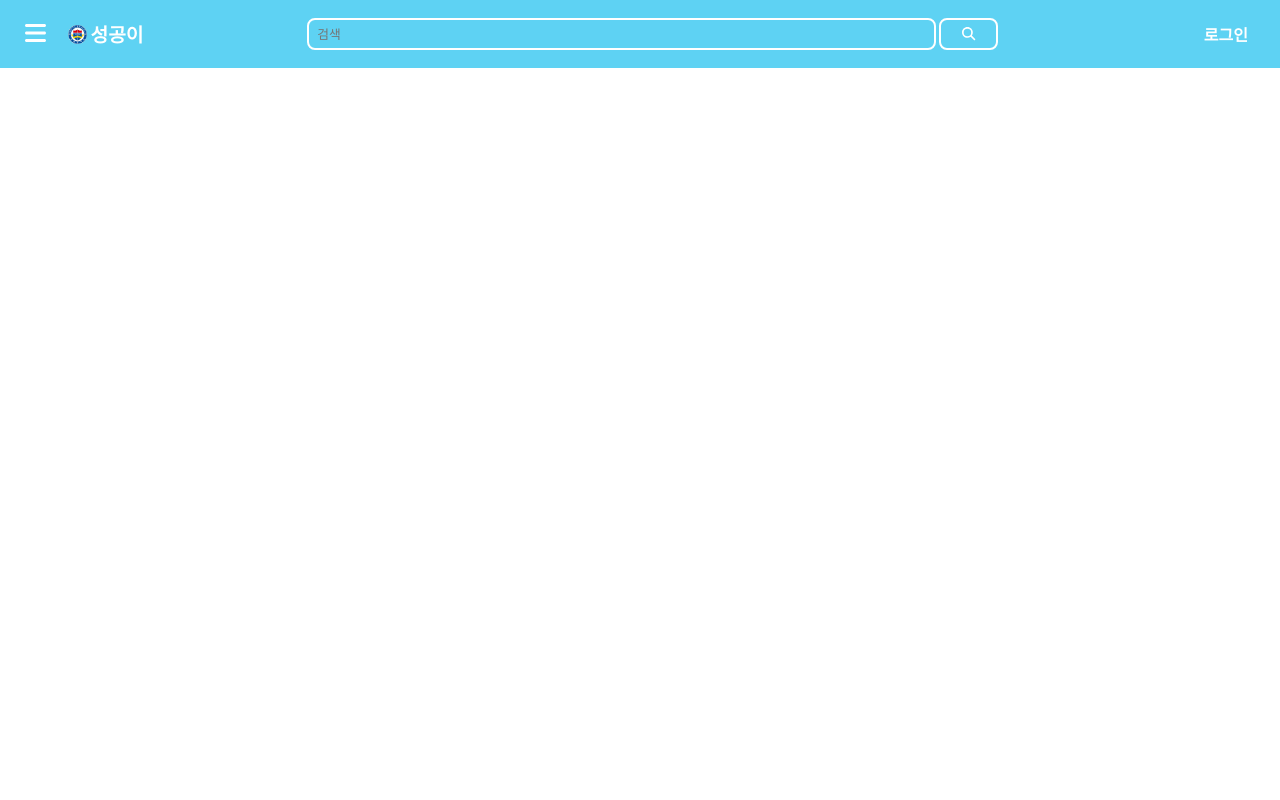
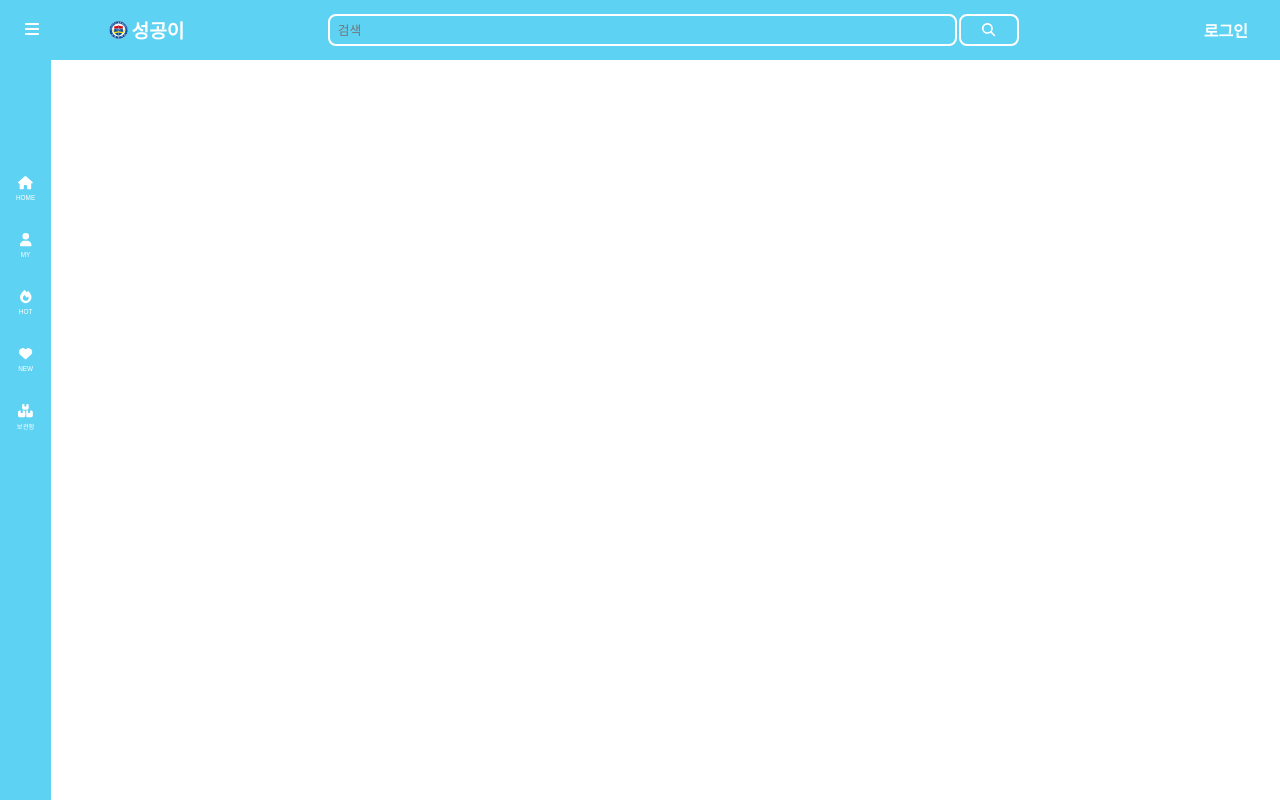
Before and after one commit to gilyeon00/Sunggongee-v2, a React (Create React App) app in the folder frontend/: page / in a window 1280 px wide. Built offline with nearby package versions, Linux system fonts and the light colour scheme.

Commit message:
feat: SideMenu 추가

```diff
--- a/frontend/package.json
+++ b/frontend/package.json
@@ -4,6 +4,7 @@
   "private": true,
   "dependencies": {
     "@fortawesome/fontawesome-svg-core": "^6.3.0",
+    "@fortawesome/free-brands-svg-icons": "^6.3.0",
     "@fortawesome/free-solid-svg-icons": "^6.3.0",
     "@fortawesome/react-fontawesome": "^0.2.0",
     "@testing-library/jest-dom": "^5.16.5",
--- a/frontend/src/App.css
+++ b/frontend/src/App.css
@@ -11,3 +11,10 @@
   --color-light-gray:#c0c0c0;
   --color-white:#fff;
 }
+
+button{
+  border:none;
+  outline: none;
+  cursor: pointer;
+  background: none;
+}
--- a/frontend/src/App.js
+++ b/frontend/src/App.js
@@ -9,11 +9,11 @@ function App() {
     <div className="App">
       <BrowserRouter>
         <Header/>
-        {/* <section>
+        <section>
           <Routes>
-            <Route path='/' element={<Home/>}></Route>
+            <Route path="/" element={<Home/>} />
           </Routes>
-        </section> */}
+        </section>
       </BrowserRouter>
     </div>
   );
--- a/frontend/src/component/Header/SearchFrom/index.css
+++ b/frontend/src/component/Header/SearchFrom/index.css
@@ -16,12 +16,11 @@
     box-sizing: border-box;
 }
 .search-input:focus{
-    border-color: var(--color-sub1);
+    background-color: var(--color-sub1);
     outline: 0;
 }
 .search-btn{
     border: 2px solid var(--color-white);
-    background: none;
     height: 2rem;
     width: 4rem;
     margin-left:0;
@@ -29,5 +28,4 @@
     box-sizing: border-box;
     color: var(--color-white);
     font-weight: 600;
-    cursor: pointer;
 }
--- a/frontend/src/component/Header/index.css
+++ b/frontend/src/component/Header/index.css
@@ -23,23 +23,21 @@
 }
 
 .menu-btn{
+    color: var(--color-white);
+    font-size: 1rem;
     margin: 1rem;
-    background-color: var(--color-main);
-    border: none;
-    cursor: pointer;
-    color: var(--color-white);
-    font-size: 1.5rem;
 }
 
 .logo{
     display: flex;
     align-items: center;
     color:var(--color-white);
+    margin-left: 3rem;
 }
 
 .logo-img{
     width: 1.2rem;
-    margin-right: 0.2em;
+    margin-right: 0.2rem;
 }
 
 .logo-title{
@@ -54,6 +52,5 @@
 .user{
     font-size: 1rem;
     color: var(--color-white);
-    cursor: pointer;
     font-weight: 600;
 }
--- a/frontend/src/component/SideMenu/index.css
+++ b/frontend/src/component/SideMenu/index.css
@@ -0,0 +1,26 @@
+.side-menu{
+    position:fixed;
+    flex-direction: column;
+    left:0;
+    top:0;
+    display: flex;
+    padding: 10rem 0;
+    height: 100vh;
+    background-color:var(--color-main);
+}
+
+.side-btn{
+    padding: 1rem;
+    font-size: 0.4rem;
+    color:var(--color-white);
+    background-color:var(--color-main);
+}
+.side-btn:hover{
+    background-color: var(--color-sub1);
+}
+.side-icon{
+    display: block;
+    margin: auto;
+    font-size: 0.825rem;
+    padding-bottom: 0.3rem;
+}
--- a/frontend/src/component/SideMenu/index.jsx
+++ b/frontend/src/component/SideMenu/index.jsx
@@ -0,0 +1,34 @@
+import React from 'react';
+import './index.css';
+import { FontAwesomeIcon } from '@fortawesome/react-fontawesome';
+import { faUser,faHouse, faFire, faHeart, faBoxesStacked } from '@fortawesome/free-solid-svg-icons';
+
+const SideMenu = () => {
+    return (
+        <div className='side-menu'>
+            <button className='side-btn'>
+                <FontAwesomeIcon className='side-icon' icon={faHouse} />
+                HOME
+            </button>
+            <button className='side-btn'>
+                <FontAwesomeIcon className='side-icon' icon={faUser} />
+                MY
+            </button >
+            <button className='side-btn'>
+                <FontAwesomeIcon className='side-icon' icon={faFire} />
+                HOT
+            </button>
+            <button className='side-btn'>
+                <FontAwesomeIcon className='side-icon' icon={faHeart} />
+                NEW
+            </button>
+            <button className='side-btn'>
+                <FontAwesomeIcon className='side-icon' icon={faBoxesStacked} />
+                보관함
+            </button>
+        </div>
+
+    );
+};
+
+export default SideMenu;
--- a/frontend/src/page/Home.jsx
+++ b/frontend/src/page/Home.jsx
@@ -0,0 +1,12 @@
+import React from 'react';
+import SideMenu from '../component/SideMenu';
+
+const Home = () => {
+    return (
+        <>
+            <SideMenu/>
+        </>
+    );
+};
+
+export default Home;
```
Also changed, not shown: 1 other file (tests, documents, lock files or other folders).
